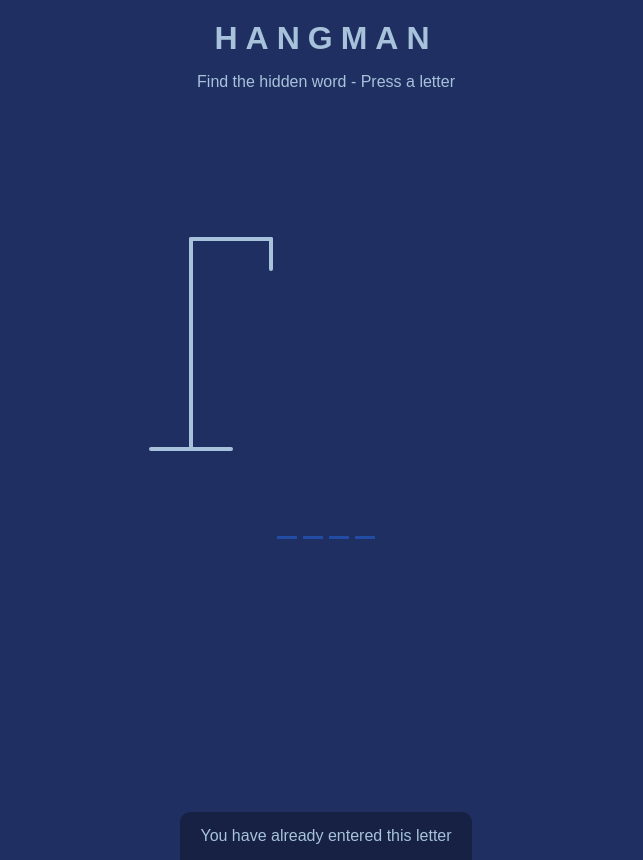
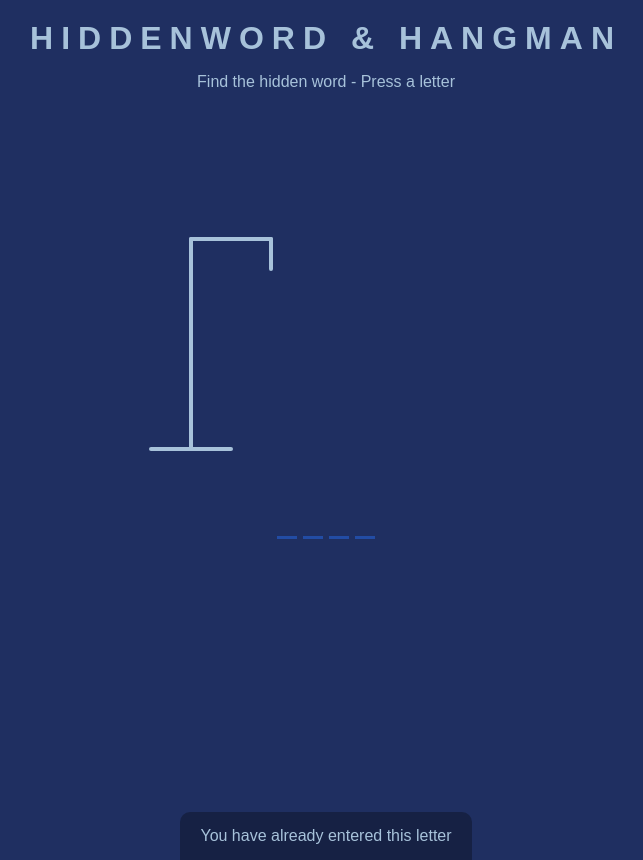
Before and after one commit to kotalabhishek18082000/Wordfinder, a plain HTML site: page index.html in a window 1280 px wide. Shown: the whole page, without its empty margins (314-957 px from the left). Drawn offline with Linux system fonts and the light colour scheme; a web font is replaced by a local one.

Commit message:
Update index.html

```diff
--- a/index.html
+++ b/index.html
@@ -7,7 +7,7 @@
     <title>Hangman</title>
   </head>
   <body>
-    <h1>Hangman</h1>
+    <h1>HiddenWord & Hangman</h1>
     <p>Find the hidden word - Press a letter</p>
     <div class="game-container">
       <svg height="250" width="200" class="figure-container">
```
